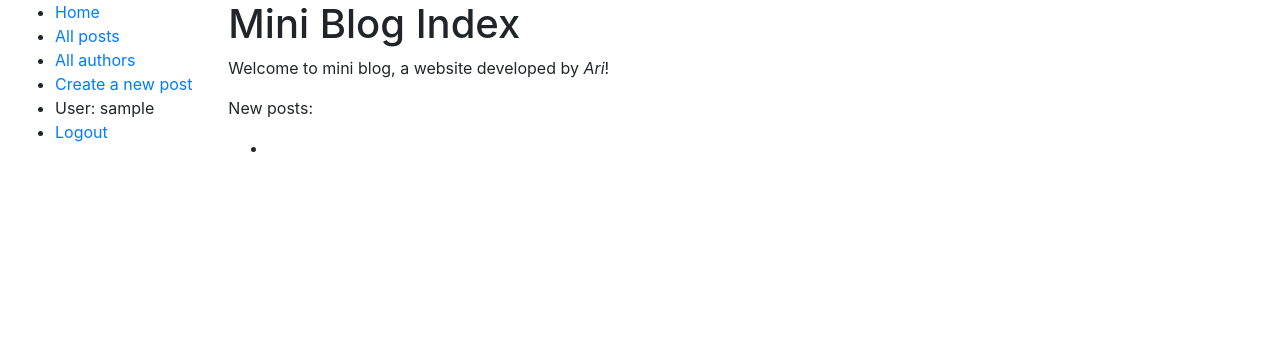
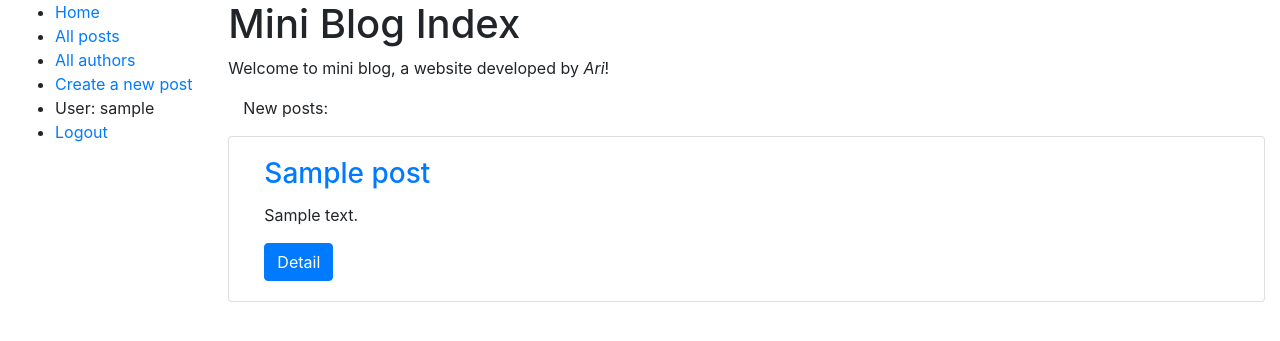
Before and after one commit to Ari6/django-mini-blog, a Django app: page /blog/ in a window 1280 px wide. Shown: the top 341 px of the page. Run offline with Django 3.2, Linux system fonts and the light colour scheme; a user stored in the database is signed in; tables that the repository leaves empty hold one stand-in row (values such as "Sample post"); some libraries are stand-ins or nearby versions.

Commit message:
index template updated

```diff
--- a/blog/templates/base.html
+++ b/blog/templates/base.html
@@ -4,9 +4,10 @@
   {% block title %}<title>Mini Blog</title>{% endblock %}
   <meta charset="utf-8">
   <meta name="viewport" content="width=device-width, initial-scale=1">
-  <link rel="stylesheet" href="https://stackpath.bootstrapcdn.com/bootstrap/4.1.3/css/bootstrap.min.css" integrity="sha384-MCw98/SFnGE8fJT3GXwEOngsV7Zt27NXFoaoApmYm81iuXoPkFOJwJ8ERdknLPMO" crossorigin="anonymous">
+  <link rel="stylesheet" href="https://stackpath.bootstrapcdn.com/bootstrap/4.4.1/css/bootstrap.min.css" integrity="sha384-Vkoo8x4CGsO3+Hhxv8T/Q5PaXtkKtu6ug5TOeNV6gBiFeWPGFN9MuhOf23Q9Ifjh" crossorigin="anonymous">
 </head>
 <body>
+
   <div class="container-fluid">
     <div class="row">
       <div class="col-sm-2">
@@ -25,7 +26,8 @@
         </ul>
      {% endblock %}
       </div>
-      <div class="col-sm-10 ">
+
+      <div class="col-sm-10 container">
       {% block content %} {% endblock %}
       {% block pagination %}
       {% if is_paginated %}
@@ -47,5 +49,8 @@
       </div>
     </div>
   </div>
+  <script src="https://code.jquery.com/jquery-3.4.1.slim.min.js" integrity="sha384-J6qa4849blE2+poT4WnyKhv5vZF5SrPo0iEjwBvKU7imGFAV0wwj1yYfoRSJoZ+n" crossorigin="anonymous"></script>
+  <script src="https://cdn.jsdelivr.net/npm/popper.js@1.16.0/dist/umd/popper.min.js" integrity="sha384-Q6E9RHvbIyZFJoft+2mJbHaEWldlvI9IOYy5n3zV9zzTtmI3UksdQRVvoxMfooAo" crossorigin="anonymous"></script>
+  <script src="https://stackpath.bootstrapcdn.com/bootstrap/4.4.1/js/bootstrap.min.js" integrity="sha384-wfSDF2E50Y2D1uUdj0O3uMBJnjuUD4Ih7YwaYd1iqfktj0Uod8GCExl3Og8ifwB6" crossorigin="anonymous"></script>
 </body>
 </html>
--- a/blog/templates/blog/post-list.html
+++ b/blog/templates/blog/post-list.html
@@ -5,7 +5,11 @@
 	{% if posts %}
 		<ul>
 			{% for post in posts %}
-				<li> <a href="{{ post.get_absolute_url }}"> {{ post.title }}</a></li>
+				<div class="panel panel-default">
+					<div class="panel-heading">
+						<a href="{{ post.get_absolute_url }}"> {{ post.title }}</a>
+					</div>
+				</div>
 			{% endfor %}
 		</ul>
 	{% else %}
--- a/blog/templates/index.html
+++ b/blog/templates/index.html
@@ -1,12 +1,28 @@
 {% extends "base.html" %}
 {% block title %} <title>Index</title> {% endblock %}
 {% block content %}
-  <h1>Mini Blog Index</h1>
-  <p>Welcome to mini blog, a website developed by <em>Ari</em>!</p>
-  {% if posts %}
-  <p> New posts: </p>
-  <ul>
-    <li><a href=""> </a></li>
-  </ul>
-  {% endif %}
+	<h1>Mini Blog Index</h1>
+	<p>Welcome to mini blog, a website developed by <em>Ari</em>!</p>
+	{% if posts %}
+	<div class="container-fluid">
+		<p> New posts: </p>
+		{% for post in posts %}
+		{% if forloop.counter0|divisibleby:"3" %}
+			<div class="row">
+		{% endif %}
+			<div class="card col-sm">
+				<div class="card-body">
+					<h3 class="card-title">
+				  		<a href="{{ post.get_absolute_url }}">{{ post.title }}</a>
+					</h3>
+					<p class="card-text"> {{ post.content }} </p>
+					<a href="{{ post.get_absolute_url }}" class="btn btn-primary">Detail</a>
+				</div>
+			</div>
+		{% if forloop.counter0|divisibleby:"2" and forloop.counter0 != 0 %}
+			</div>
+		{% endif %}
+		{% endfor %}
+	</div>
+{% endif %}
 {% endblock %}
--- a/blog/views.py
+++ b/blog/views.py
@@ -72,10 +72,10 @@ class CommentCreateView(CreateView):
     model = Comment
     fields = ['title', 'comment']
 
-    def get_context_data(self, **kwargs):
-        self.extra_context = super(CommentCreateView, self).get_context_data(**kwargs)
-        self.extra_context['post'] = get_object_or_404(Post, id=self.kwargs['pk'])
-        return self.extra_context
+    #def get_context_data(self, **kwargs):
+    #    self.extra_context = super(CommentCreateView, self).get_context_data(**kwargs)
+    #    self.extra_context['post'] = get_object_or_404(Post, id=self.kwargs['pk'])
+    #    return self.extra_context
 
     def form_valid(self, form):
         form.instance.author = self.request.user
```
Also changed, not shown: blog/templates/blog/post_detail.html (+17 -5 lines).
